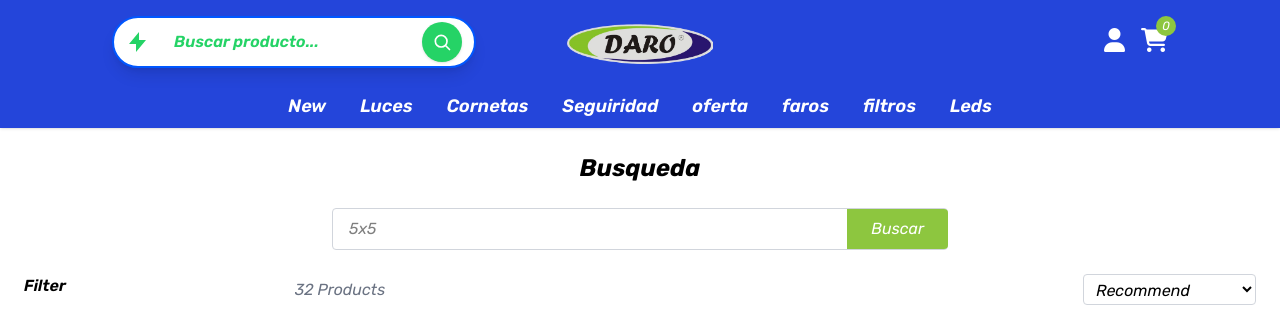
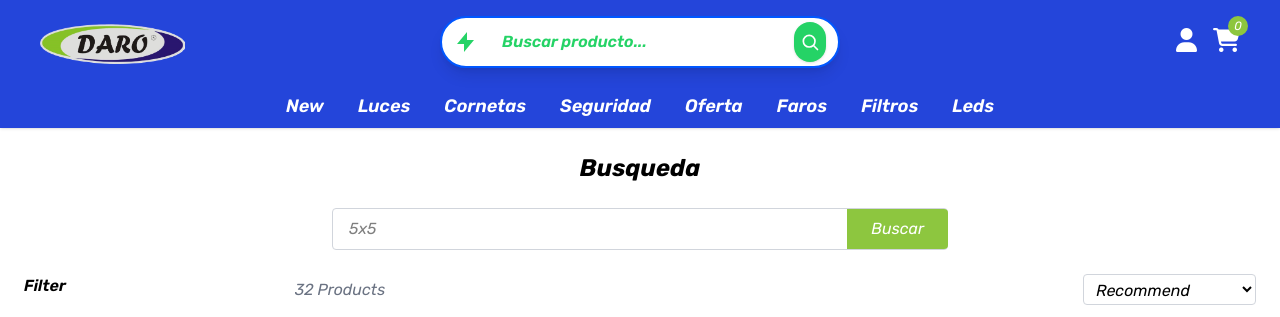
Before and after one commit to Edgarbri26/todoEnLed-online, a PHP site: page /app/views/buscar.php in a window 1280 px wide. Shown: the top 317 px of the page. Run offline with PHP 8.4, Linux system fonts and the light colour scheme; some libraries are stand-ins or nearby versions.

Commit message:
Reestructuración del encabezado: se mejoró el diseño del formulario de búsqueda, se reorganizó la disposición del logo y los íconos de usuario y carrito, y se optimizó la navegación para una mejor usabilidad y estética.

```diff
--- a/Public/templates/header.php
+++ b/Public/templates/header.php
@@ -1,12 +1,16 @@
-<body class="bg-white">
-  <header class=" bg-azul-principal shadow sticky top-0 z-50 px-24 text-center">
-    <div class="max-w-screen-xl mx-auto px-4 py-4 grid grid-cols-[1fr_auto_1fr] items-center">
-      <!-- Search icon -->
-   <div class="flex items-center space-x-4">
-  <form method="get" action="" class="flex items-center space-x-2 bg-white rounded-full shadow-lg px-3 py-1 border-2 border-[#0057FF] hover:border-[#25D366] transition-all duration-300">
-    <!-- Icono decorativo a la izquierda del input -->
+<header class="bg-azul-principal shadow sticky top-0 z-50 px-6 md:px-24 text-center">
+  <div class="max-w-screen-xl mx-auto px-4 py-4 grid grid-cols-3 items-center">
+    <!-- Logo a la izquierda -->
+    <div class="flex items-center justify-start">
+      <a href="/todoEnLed-online/app/Controllers/controller_index.php">
+        <img src="/todoEnLed-online/Public/img/logo.png" alt="Logo" class="h-10 mt-1" >
+      </a>
+    </div>
+
+    <!-- Input de búsqueda centrado -->
+    <div class="flex justify-center">
+      <form method="get" action="" class="flex items-center space-x-2 bg-white rounded-full shadow-lg px-3 py-1 border-2 border-[#0057FF] hover:border-[#25D366] transition-all duration-300 w-full max-w-md">
         <span class="flex items-center justify-center">
-      <!-- Ejemplo: rayo personalizado SVG -->
           <svg width="24" height="24" fill="none" viewBox="0 0 24 24">
             <path d="M13 2L3 14h7v8l10-12h-7V2z" fill="#25D366"/>
           </svg>
@@ -15,11 +19,10 @@
           type="text"
           name="search"
           placeholder="Buscar producto..."
-      class="bg-transparent focus:outline-none px-4 py-2 rounded-full text-[#0057FF] placeholder:text-[#25D366] font-semibold w-48 md:w-64 transition-all duration-300"
+          class="bg-transparent focus:outline-none px-4 py-2 rounded-full text-[#0057FF] placeholder:text-[#25D366] font-semibold w-full transition-all duration-300"
           value="<?php echo isset($_GET['search']) ? htmlspecialchars($_GET['search']) : '' ?>"
         >
         <button type="submit" class="flex items-center justify-center bg-[#25D366] hover:bg-[#0057FF] text-white rounded-full w-10 h-10 shadow transition-all duration-300">
-      <!-- Icono lupa SVG personalizado -->
           <svg xmlns="http://www.w3.org/2000/svg" fill="none" viewBox="0 0 24 24" stroke-width="2" stroke="currentColor" class="w-5 h-5">
             <circle cx="11" cy="11" r="7" stroke="#fff" stroke-width="2" fill="none"/>
             <line x1="16.5" y1="16.5" x2="21" y2="21" stroke="#fff" stroke-width="2" stroke-linecap="round"/>
@@ -28,52 +31,34 @@
       </form>
     </div>
 
-
-
-      <div class="flex flex-col items-center">
-        <a href="/todoEnLed-online/app/Controllers/controller_index.php">
-        <!--span class="text-xs text-center text-white">TodoEnLed | Tu camino, Tu estilo</!--span-->
-          <img src="/todoEnLed-online/Public/img/logo.png" alt="Logo" class="h-10 mt-1" >
-        </a>
-      </div>
-
-
+    <!-- Íconos a la derecha -->
     <div class="flex items-center justify-end space-x-4 h-full">
-        <!-- icono de usuario -->
       <a href="../Controllers/controller_login.php">
         <i class="fa-solid fa-user text-white text-2xl hover:text-verde-principal"></i>
       </a>
-        <!-- icono de carrito -->
       <div class="relative">
         <a href="/todoEnLed-online/app/Controllers/controller_cart.php" class="text-gray-700 hover:text-black">
-            <i class="fa-solid fa-cart-shopping text-white text-2xl hover:text-verde-principal "></i>
+          <i class="fa-solid fa-cart-shopping text-white text-2xl hover:text-verde-principal"></i>
         </a>
-          <span class=" absolute -top-3 -right-2 bg-verde-principal text-white text-xs w-5 h-5 flex items-center justify-center rounded-full">
+        <span class="absolute -top-3 -right-2 bg-verde-principal text-white text-xs w-5 h-5 flex items-center justify-center rounded-full">
           <?php
-            if(isset($_SESSION['numProducts'])){
-
-              echo ($_SESSION['numProducts']);
-            }else{
-              ?>
-              0
-              <?php
-            }
+          echo isset($_SESSION['numProducts']) ? $_SESSION['numProducts'] : '0';
           ?>
         </span>
       </div>
     </div>
   </div>
 
-    <!-- npavigation -->
-    <nav class="">
+  <!-- Navegación -->
+  <nav>
     <div class="max-w-screen-xl mx-auto px-4 py-2 flex justify-center space-x-6 text-lg font-semibold text-white gap-2.5">
       <a href="#" class="hover:text-verde-principal">New</a>
       <a href="#" class="hover:text-verde-principal">Luces</a>
       <a href="#" class="hover:text-verde-principal">Cornetas</a>
-        <a href="#" class="hover:text-verde-principal">Seguiridad</a>
-        <a href="#" class="hover:text-verde-principal">oferta</a>
-        <a href="#" class="hover:text-verde-principal">faros</a>
-        <a href="#" class="hover:text-verde-principal">filtros</a>
+      <a href="#" class="hover:text-verde-principal">Seguridad</a>
+      <a href="#" class="hover:text-verde-principal">Oferta</a>
+      <a href="#" class="hover:text-verde-principal">Faros</a>
+      <a href="#" class="hover:text-verde-principal">Filtros</a>
       <a href="#" class="hover:text-verde-principal">Leds</a>
     </div>
   </nav>
```
Lines whose indentation alone changed are shown as unchanged.
